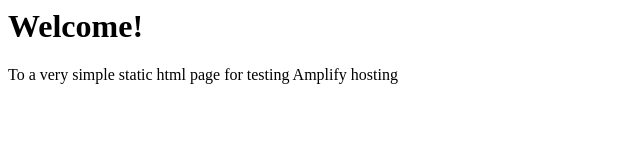
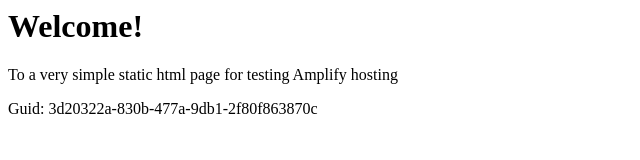
Before and after one commit to aws-aemilia-kix/Github-PR-Commit-Integration-Test-DoNotTouch-v1-preprod-ap-northeast-3, a website: page src/index.html in a window 1280 px wide. Shown: the whole page, without its empty margins (0-640 px from the left). Drawn offline with Linux system fonts and the light colour scheme.

Commit message:
commit from integ tests

```diff
--- a/src/index.html
+++ b/src/index.html
@@ -1,3 +1,5 @@
+
+
 <html lang="en">
 
 <head>
@@ -10,6 +12,6 @@
 <body>
     <h1>Welcome!</h1>
     <p>To a very simple static html page for testing Amplify hosting</p>
-</body>
+    <p>Guid: 3d20322a-830b-477a-9db1-2f80f863870c</p></body>
 
 </html>
```
